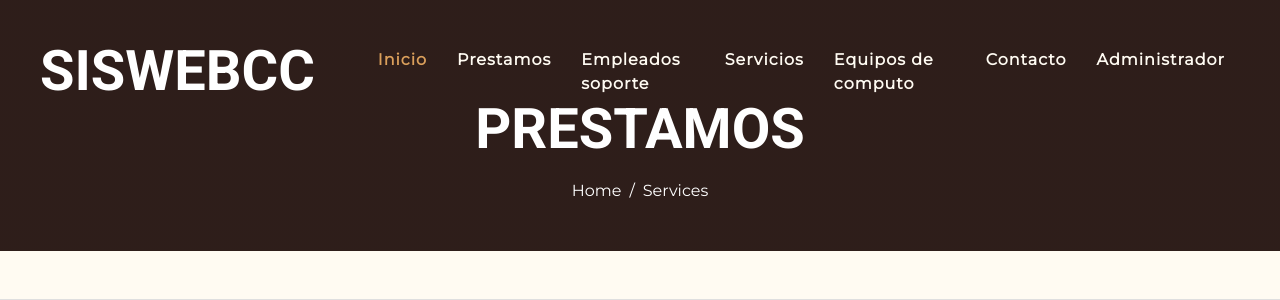
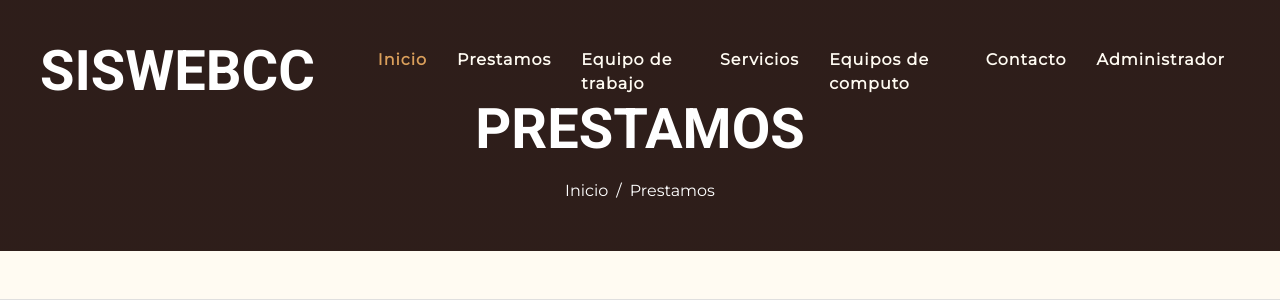
Before and after one commit to Edubedo/siswebcc, a PHP site: page /siwebcc/prestamos.php in a window 1280 px wide. Shown: the top 300 px of the page. Run offline with PHP 8.4, Linux system fonts and the light colour scheme; data that the repository does not hold is empty; some libraries are stand-ins or nearby versions.

Commit message:
Correccion de nombre de secciones

```diff
--- a/admin/secciones/prestamos/index.php
+++ b/admin/secciones/prestamos/index.php
@@ -24,7 +24,7 @@ if(isset($_GET['txtID'])){ // If the key 'txtID' exists in the $_GET array
 
     include("../../templates/header.php");
 ?>
-<h2>Listar historial de prestamos</h2>
+<h2>Prestamos</h2>
 
 
 <div class="card">
--- a/index.php
+++ b/index.php
@@ -2,7 +2,7 @@
 <html lang="es">
 
 <head>
-    <title>SPEC | Sistema de prestamo de equipos de computo</title>
+    <title>Inicio | Sistema de prestamo de equipos de computo</title>
     <!-- Meta -->
     <?php include("./templates/etiquetas-meta.php"); ?>
     <!-- Icono -->
@@ -72,8 +72,6 @@
     <script src="lib/tempusdominus/js/moment-timezone.min.js"></script>
     <script src="lib/tempusdominus/js/tempusdominus-bootstrap-4.min.js"></script>
     <script src="js/cardDeslizarElementos.js"></script>
-
-
 </body>
 
 </html>
--- a/prestamos-crear.php
+++ b/prestamos-crear.php
@@ -40,9 +40,9 @@
         <div class="pt-0 pt-2 d-flex flex-column align-items-center justify-content-center pt-lg-5" style="min-height: 200px">
             <h1 class="mt-0 mb-3 text-white display-4 mt-lg-5 text-uppercase">Prestamos</h1>
             <div class="d-inline-flex mb-lg-5">
-                <p class="m-0 text-white"><a class="text-white" href="">Home</a></p>
+                <p class="m-0 text-white"><a class="text-white" href="">Inicio</a></p>
                 <p class="px-2 m-0 text-white">/</p>
-                <p class="m-0 text-white">Services</p>
+                <p class="m-0 text-white">Prestamos</p>
             </div>
         </div>
     </div>
--- a/prestamos.php
+++ b/prestamos.php
@@ -2,7 +2,7 @@
 <html lang="es">
 
 <head>
-    <title>Historial prestamos | Sistema de prestamo de equipos de computo</title>
+    <title>Prestamos | Sistema de prestamo de equipos de computo</title>
     <!-- Meta -->
     <?php include("./templates/etiquetas-meta.php"); ?>
     <!-- Icono -->
@@ -405,9 +405,9 @@
         <div class="pt-0 pt-2 d-flex flex-column align-items-center justify-content-center pt-lg-5" style="min-height: 200px">
             <h1 class="mt-0 mb-3 text-white display-4 mt-lg-5 text-uppercase">Prestamos</h1>
             <div class="d-inline-flex mb-lg-5">
-                <p class="m-0 text-white"><a class="text-white" href="">Home</a></p>
+                <p class="m-0 text-white"><a class="text-white" href="index.php">Inicio</a></p>
                 <p class="px-2 m-0 text-white">/</p>
-                <p class="m-0 text-white">Services</p>
+                <p class="m-0 text-white">Prestamos</p>
             </div>
         </div>
     </div>
--- a/templates/header.php
+++ b/templates/header.php
@@ -10,7 +10,7 @@
                 <div class="p-4 ml-auto navbar-nav">
                     <a href="index.php" class="nav-item nav-link active">Inicio</a>
                     <a href="prestamos.php" class="nav-item nav-link">Prestamos</a>
-                    <a href="empleados.php" class="nav-item nav-link">Empleados soporte</a>
+                    <a href="empleados.php" class="nav-item nav-link">Equipo de trabajo</a>
                     <a href="servicios.php" class="nav-item nav-link">Servicios</a>
                     <a href="equipos-computo.php" class="nav-item nav-link">Equipos de computo</a>
                     <a href="contacto.php" class="nav-item nav-link">Contacto</a>
```
